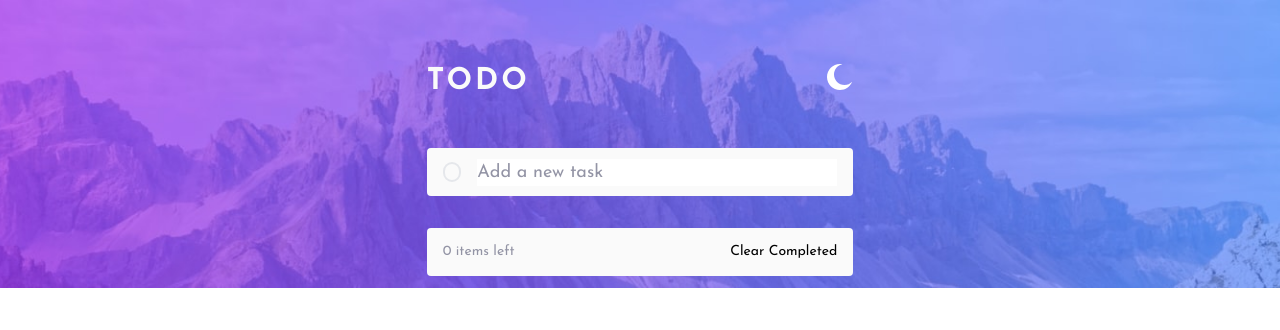
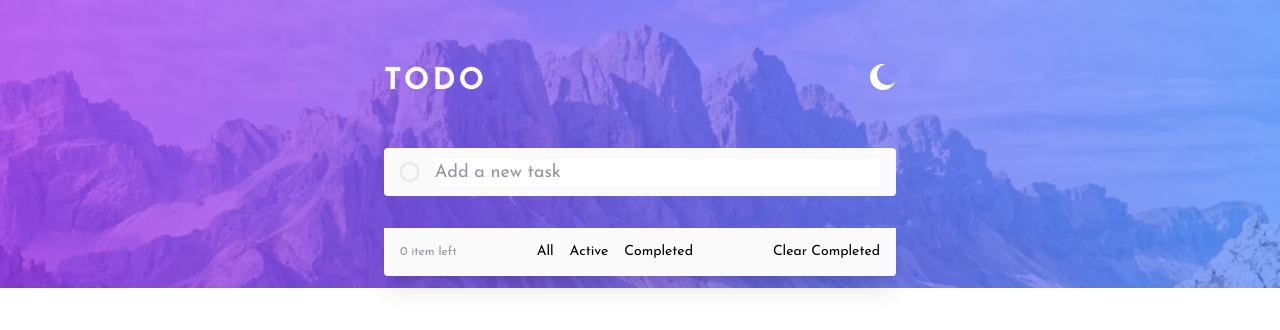
Before and after one commit to daodd1511/todo-app, a Vue app: page / in a window 1280 px wide. Shown: the top 330 px of the page. Built offline with nearby package versions, Linux system fonts and the light colour scheme.

Commit message:
feat: add filtered task list

```diff
--- a/src/App.vue
+++ b/src/App.vue
@@ -6,7 +6,6 @@ import {useStore} from "./store/index.js"
 import {ref} from 'vue'
 const newTask = ref('');
 const store = useStore();
-const isDark = ref(false);
 const addTask = ()=>{
   store.addTask(newTask.value);
   newTask.value = "";
@@ -17,20 +16,34 @@ const sortItems = [
   {name:"Completed"},
 ];
 const clear = () => {
-  for(let el of store.tasks){
-    // console.log(el);
+  for(let el of store.filteredTasks){
     if(el.done){
+      console.log('a');
       store.removeTask(el);
     }
   }
 };
+const filterTask = (state,i)=>{
+  store.activeEl = i
+  store.filteredTasks = store.tasks.filter((value)=>{
+    if(state=="Active"){
+      return value.done == false;
+    }
+    else if(state=="Completed"){
+      return value.done == true;
+    }
+    else if(state=="All"){
+      return value;
+    }
+  })
+}
 </script>
 
 <template>
     <div :class="[store.isDark ? `dark` : ``]">
       <div class="h-screen dark:bg-dark-bg overflow-y-scroll">
         <div class="z-0 h-72 dark:bg-desktop-dark bg-desktop-light bg-cover bg-center">
-          <div class="container z-10 w-11/12 md:w-1/2 lg:w-1/3 h-screen mx-auto py-16">
+          <div class="container z-10 w-11/12 md:w-3/5 lg:w-2/5 h-auto mx-auto pt-16 pb-40 sm:py-16">
             <div class="flex justify-between">
               <h1 class="text-3xl font-bold tracking-widest text-very-light-gray">TODO</h1>
               <i class="bg-icon-moon dark:bg-icon-sun w-[26px] h-[26px] cursor-pointer transition ease-in delay-1000" @click="store.toggleTheme"></i>
@@ -45,20 +58,22 @@ const clear = () => {
                 @keypress.enter="addTask"
                 >
             </div>
-            <div class="rounded overflow-hidden">
-              <Task v-for="(task,i) in store.tasks" :key="i" :task="task"/>
-              <div class="w-full h-12 bg-very-light-gray dark:bg-dark-bg-secondary flex justify-between items-center px-4">
-                <p class="text-sm text-dark-grayish-blue dark:text-dark-text-secondary">{{store.counter}} items left</p>
-                <div class="flex text-sm gap-4">
-                  <!-- <button
-                    v-for="(item,i) in sortItems" :key="i"
-                    class="cursor-pointer dark:text-dark-text-secondary"
-                  >
-                    {{item.name}}
-                  </button> -->
-                </div>
-                <button class="text-sm dark:text-dark-text-secondary" @click="clear">Clear Completed</button>
+            <div class="rounded-t overflow-hidden shadow-xl">
+              <Task v-for="(task,i) in store.filteredTasks" :key="i" :task="task"/>
+            </div>
+            <div class="w-full h-12 bg-very-light-gray dark:bg-dark-bg-secondary flex justify-between         items-center px-4 rounded-b relative shadow-xl">
+              <p class="text-xs text-dark-grayish-blue dark:text-dark-text-secondary">{{store.counter}} {{store.counter>=2 ? `items` : `item`}} left</p>
+              <div class="flex text-sm absolute bottom-[-5rem] left-0 rounded w-full h-12 justify-center bg-very-light-gray dark:bg-dark-bg-secondary gap-4 shadow-xl sm:static sm:shadow-none sm:w-fit">
+                <button
+                  @click="filterTask(`${item.name}`,i)"
+                  v-for="(item,i) in sortItems" :key="i"
+                  class="dark:text-dark-text-secondary"
+                  :class="[store.activeEl===i ? `active` : ``]"
+                >
+                  {{item.name}}
+                </button>
               </div>
+              <button class="text-sm dark:text-dark-text-secondary" @click="clear()">Clear Completed</button>
             </div>
           </div>
         </div>
```
